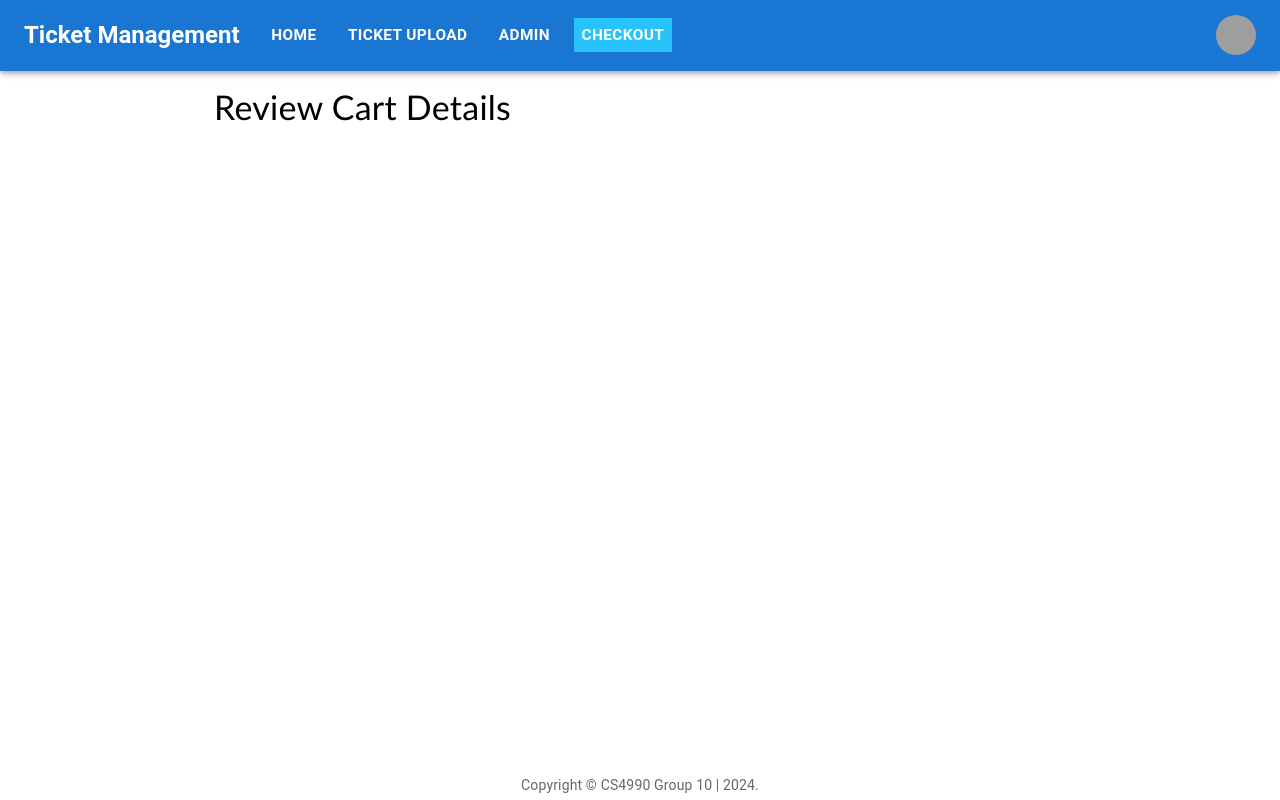
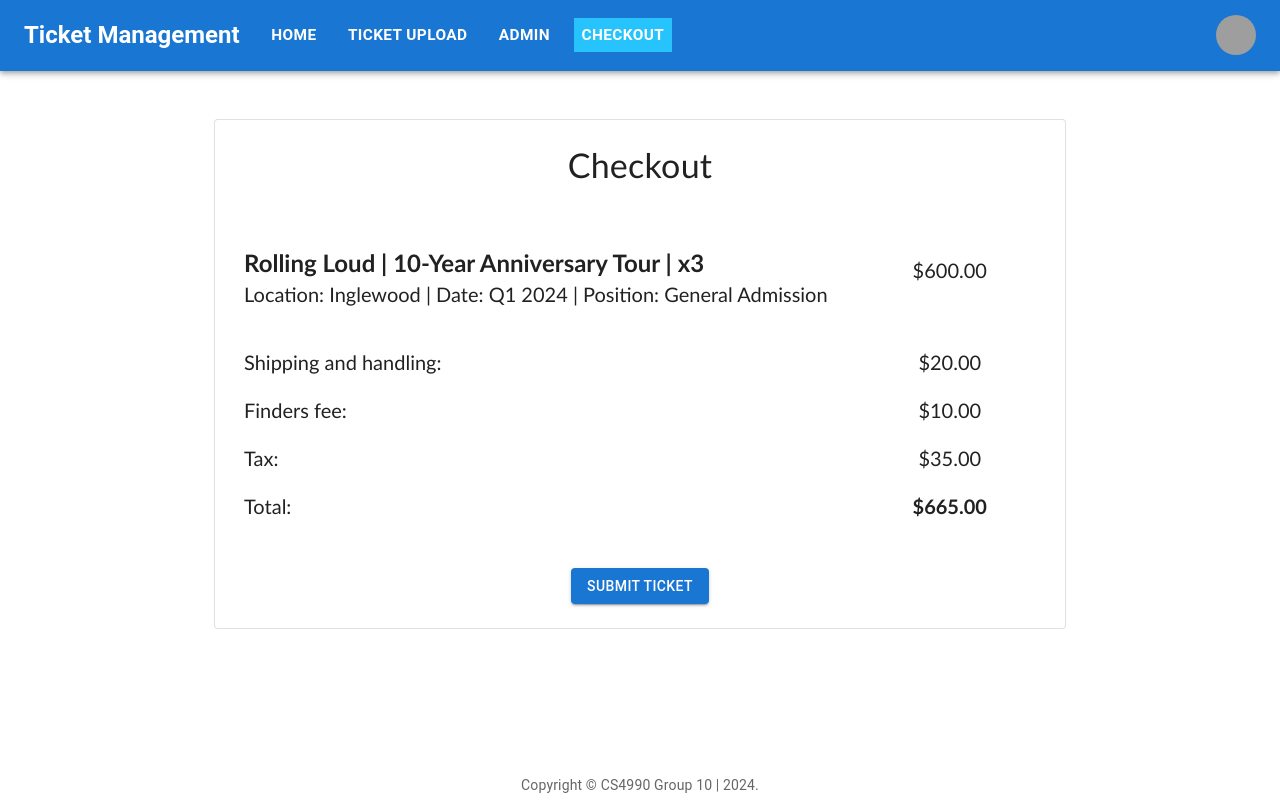
Before and after one commit to CS-4990-W24/Ticket-Management, a React (Vite) app in the folder app/: page /checkout in a window 1280 px wide. Built offline with nearby package versions, Linux system fonts and the light colour scheme; grey boxes are pictures that could not be loaded.

Commit message:
Created base design of checkout page

```diff
--- a/app/src/pages/Checkout.jsx
+++ b/app/src/pages/Checkout.jsx
@@ -1,11 +1,147 @@
-import { Container, Typography } from "@mui/material";
+import { Box, Button, Container, Grid, Paper, Typography } from "@mui/material";
 
 export default function Checkout() {
     return (
-        <Container maxWidth="md">
-            <Typography variant='h4' align="left" paddingTop="15px" fontFamily='Calibri' gutterBottom>
-                Review Cart Details
-            </Typography>
-        </Container>
+        <>
+            <Container maxWidth="md">
+                <Paper variant="outlined" elevation={24} sx={{ my: { xs: 3, md: 6 }, p: { xs: 2, md: 3 } }}>
+                    <Typography variant='h4' align="center" fontFamily='Calibri' paddingBottom="20px" gutterBottom>
+                        Checkout
+                    </Typography>
+
+                    {/* Cart Details */}
+                    <Grid container spacing={3}>
+                        <Grid item xs = {9}>
+                            <Box>
+                                {/* Concert Details and Number of Tickets*/}
+                                <Box
+                                    textAlign="left"
+                                    paddingTop="30px"
+                                    paddingLeft="5px"
+                                    fontFamily="Calibri"
+                                    fontWeight="bold"
+                                    fontSize="h5.fontSize">
+                                        Rolling Loud | 10-Year Anniversary Tour | x3
+                                </Box>
+
+                                {/* Concert Location, Date, and Position */}
+                                <Box
+                                    textAlign="left"
+                                    paddingTop="5px"
+                                    paddingBottom="20px"
+                                    paddingLeft="5px"
+                                    fontFamily="Calibri"
+                                    fontWeight="500"
+                                    fontSize="h6.fontSize">
+                                        Location: Inglewood | Date: Q1 2024 | Position: General Admission
+                                </Box>
+                            </Box>
+                        </Grid>
+
+                        {/* Ticket Price */}
+                        <Grid item xs = {3}>
+                            <Box
+                                textAlign="center"
+                                paddingTop="40px"
+                                fontFamily="Calibri"
+                                fontSize="h6.fontSize">
+                                    $600.00
+                            </Box>
+                        </Grid>
+
+                        {/* Misc. Fees to add space*/}
+                        {/* Shipping and Handling */}
+                        <Grid item xs = {9}>
+                            <Box
+                                textAlign="left"
+                                paddingLeft="5px"
+                                fontFamily="Calibri"
+                                fontSize="h6.fontSize">
+                                    Shipping and handling:
+                            </Box>
+                        </Grid>
+
+                        <Grid item xs = {3}>
+                            <Box
+                                textAlign="center"
+                                fontFamily="Calibri"
+                                fontSize="h6.fontSize">
+                                    $20.00
+                            </Box>
+                        </Grid>
+
+                        {/* Website Fee */}
+                        <Grid item xs = {9}>
+                            <Box
+                                textAlign="left"
+                                paddingLeft="5px"
+                                fontFamily="Calibri"
+                                fontSize="h6.fontSize">
+                                    Finders fee:
+                            </Box>
+                        </Grid>
+
+                        <Grid item xs = {3}>
+                            <Box
+                                textAlign="center"
+                                fontFamily="Calibri"
+                                fontSize="h6.fontSize">
+                                    $10.00
+                            </Box>
+                        </Grid>
+
+                        {/* Taxes */}
+                        <Grid item xs = {9}>
+                            <Box
+                                textAlign="left"
+                                paddingLeft="5px"
+                                fontFamily="Calibri"
+                                fontSize="h6.fontSize">
+                                    Tax:
+                            </Box>
+                        </Grid>
+
+                        <Grid item xs = {3}>
+                            <Box
+                                textAlign="center"
+                                fontFamily="Calibri"
+                                fontSize="h6.fontSize">
+                                    $35.00
+                            </Box>
+                        </Grid>
+
+                        {/* Total */}
+                        <Grid item xs = {9}>
+                            <Box
+                                textAlign="left"
+                                paddingLeft="5px"
+                                fontFamily="Calibri"
+                                fontSize="h6.fontSize">
+                                    Total:
+                            </Box>
+                        </Grid>
+
+                        <Grid item xs = {3}>
+                            <Box
+                                textAlign="center"
+                                fontFamily="Calibri"
+                                fontWeight="bold"
+                                fontSize="h6.fontSize">
+                                    $665.00
+                            </Box>
+                        </Grid>
+                    </Grid>
+
+                    {/* Submit ticket button */}
+                    <Box textAlign='center' paddingTop="50px">
+                        <Button
+                        variant="contained"
+                        >
+                            Submit Ticket
+                        </Button>
+                    </Box>
+                </Paper>
+            </Container>
+        </>
     )
 }
--- a/app/src/pages/UploadTicket.jsx
+++ b/app/src/pages/UploadTicket.jsx
@@ -1,4 +1,4 @@
-import {Box, Button, Container, CssBaseline, FormControl, Grid, Input, InputAdornment, InputLabel, TextField, Typography } from '@mui/material';
+import {Box, Button, Container, FormControl, Grid, Input, InputAdornment, InputLabel, TextField, Typography } from '@mui/material';
 import { useState } from 'react';
 
 export default function UploadTicket() {
@@ -15,7 +15,6 @@
 
     return (
         <>
-            <CssBaseline />
             <Container maxWidth="md">
                 <Typography variant='h4' align="left" paddingTop="15px" fontFamily='Calibri' gutterBottom>
                     Upload Ticket Details
```
